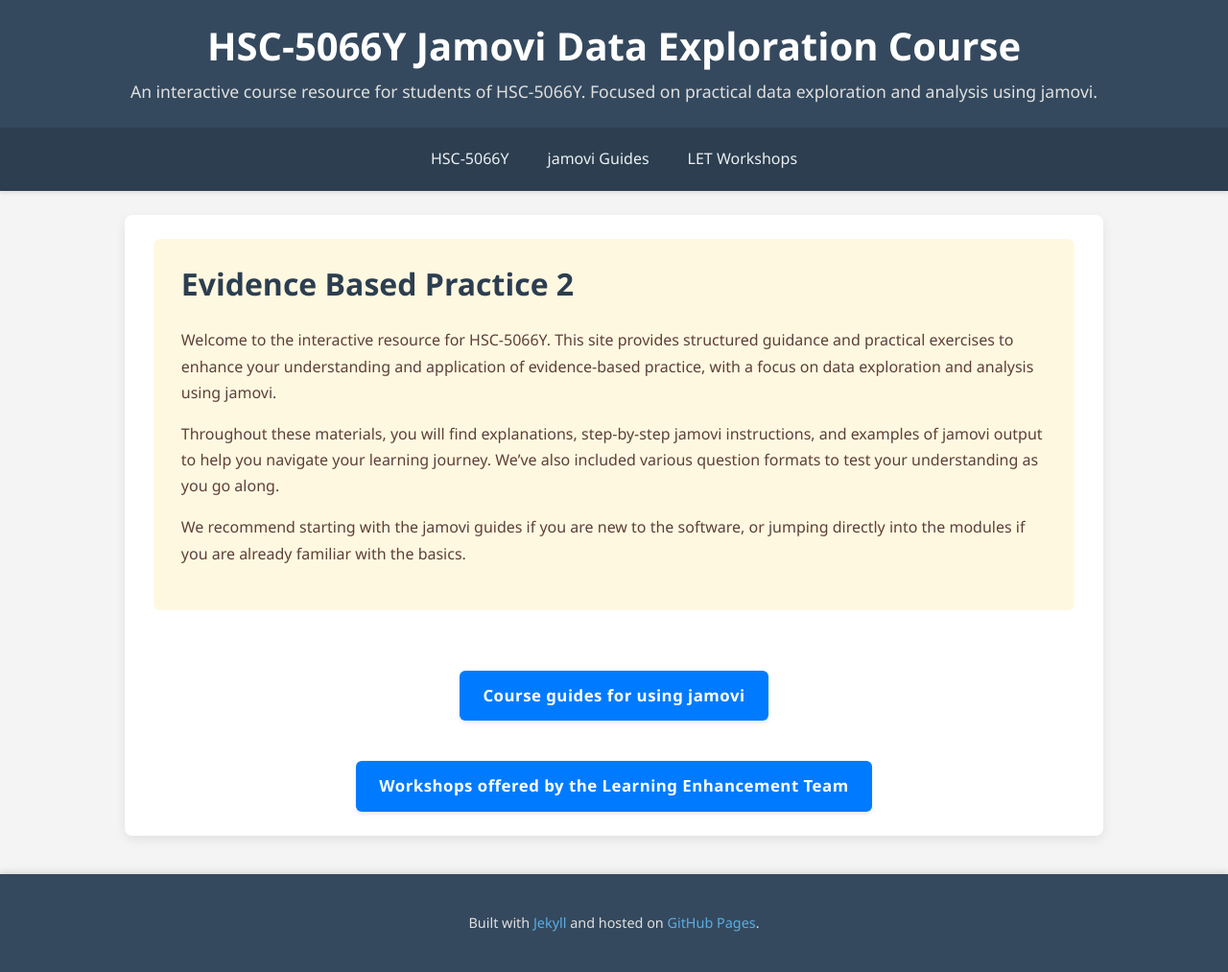
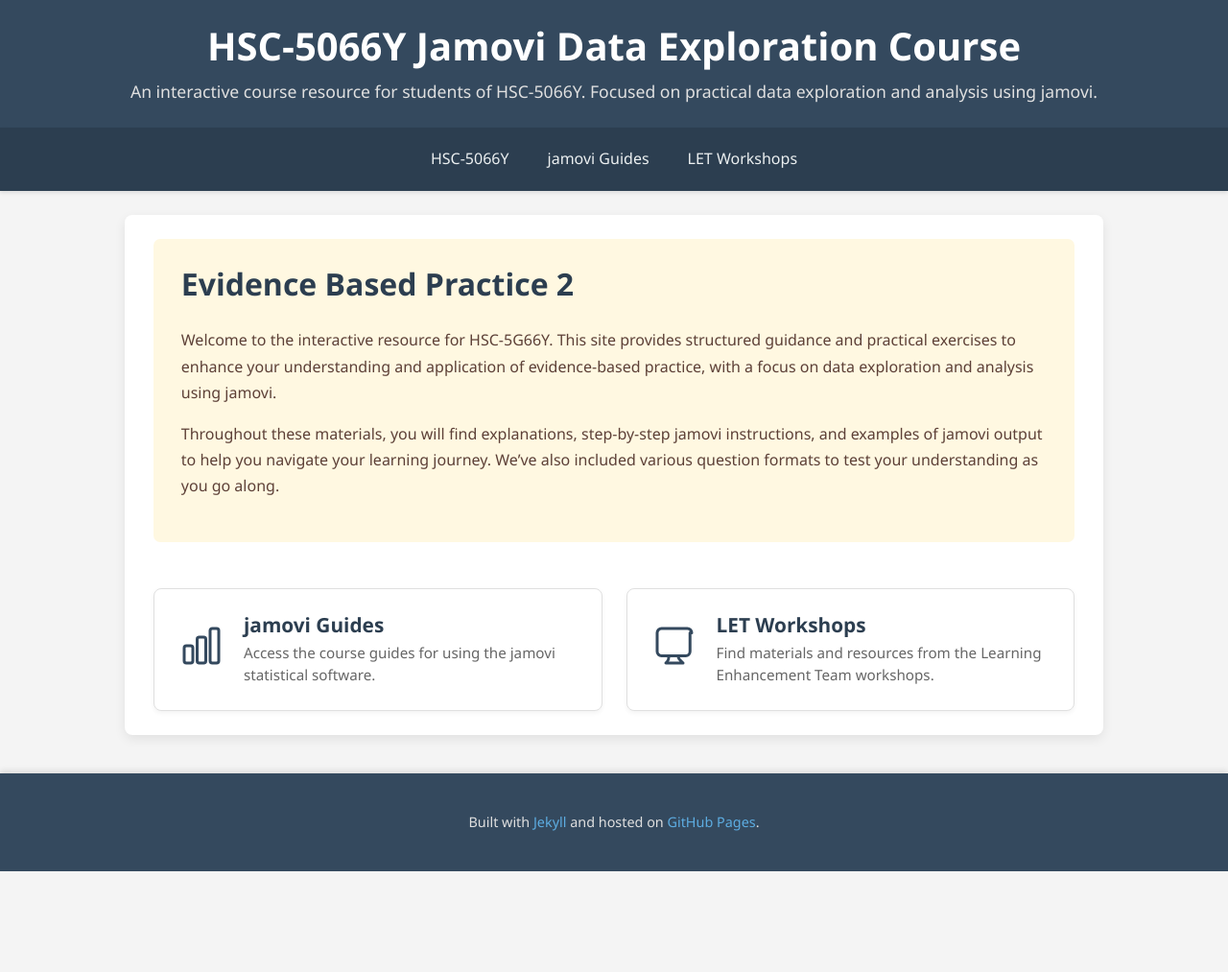
Before and after one commit to probe973/hsc-5066y, a Jekyll site: the page built from index.md, in a window 1280 px wide. Shown: the whole page at 96% size. Built offline with Jekyll 4.4.1, drawn with Linux system fonts in a browser that asks for light colours; after the commit the page ends 908 px from its top, so only the background shows below that.

Commit message:
Revise course code and enhance navigation elements
Updated course code and added topic cards for jamovi guides and LET workshops.

```diff
--- a/index.md
+++ b/index.md
@@ -6,15 +6,40 @@ title: Home
 <div class="explanation" markdown="1">
 # Evidence Based Practice 2
 
-Welcome to the interactive resource for HSC-5066Y. This site provides structured guidance and practical exercises to enhance your understanding and application of evidence-based practice, with a focus on data exploration and analysis using jamovi.
+Welcome to the interactive resource for HSC-5G66Y. This site provides structured guidance and practical exercises to enhance your understanding and application of evidence-based practice, with a focus on data exploration and analysis using jamovi.
 
 Throughout these materials, you will find explanations, step-by-step jamovi instructions, and examples of jamovi output to help you navigate your learning journey. We've also included various question formats to test your understanding as you go along.
 
-We recommend starting with the jamovi guides if you are new to the software, or jumping directly into the modules if you are already familiar with the basics.
 </div>
 
-<div style="text-align: center; margin-top: 3em;">
-    <a href="{{ "/jamovi/" | relative_url }}" class="btn btn-primary">Course guides for using jamovi</a>
-<br><br>
-<a href="{{ "/let/" | relative_url }}" class="btn btn-primary">Workshops offered by the Learning Enhancement Team</a>
+<!-- Topic Cards (replacing the old buttons) -->
+<div class="card-menu">
+    <a href="{{ "/jamovi/" | relative_url }}" class="card">
+        <div class="card-content">
+            <!-- SVG Icon for jamovi Guides -->
+            <div class="card-icon">
+                <svg xmlns="http://www.w3.org/2000/svg" fill="none" viewBox="0 0 24 24" stroke-width="1.5" stroke="currentColor">
+                    <path stroke-linecap="round" stroke-linejoin="round" d="M3 13.125C3 12.504 3.504 12 4.125 12h2.25c.621 0 1.125.504 1.125 1.125v6.75C7.5 20.496 6.996 21 6.375 21h-2.25A1.125 1.125 0 0 1 3 19.875v-6.75ZM9.75 8.625c0-.621.504-1.125 1.125-1.125h2.25c.621 0 1.125.504 1.125 1.125v11.25c0 .621-.504 1.125-1.125 1.125h-2.25a1.125 1.125 0 0 1-1.125-1.125V8.625ZM16.5 4.125c0-.621.504-1.125 1.125-1.125h2.25C20.496 3 21 3.504 21 4.125v15.75c0 .621-.504 1.125-1.125 1.125h-2.25a1.125 1.125 0 0 1-1.125-1.125V4.125Z" />
+                </svg>
+            </div>
+            <div class="card-text">
+                <h3>jamovi Guides</h3>
+                <p>Access the course guides for using the jamovi statistical software.</p>
+            </div>
+        </div>
+    </a>
+    <a href="{{ "/let/" | relative_url }}" class="card">
+        <div class="card-content">
+            <!-- SVG Icon for LET Workshops -->
+            <div class="card-icon">
+                <svg xmlns="http://www.w3.org/2000/svg" fill="none" viewBox="0 0 24 24" stroke-width="1.5" stroke="currentColor">
+                    <path stroke-linecap="round" stroke-linejoin="round" d="M9 17.25v1.007a3 3 0 0 1-.879 2.122L7.5 21h9l-1.621-1.621A3 3 0 0 1 14.121 18.257V17.25m6-12V15a2.25 2.25 0 0 1-2.25 2.25H5.25A2.25 2.25 0 0 1 3 15V5.25A2.25 2.25 0 0 1 5.25 3h13.5A2.25 2.25 0 0 1 21 5.25Z" />
+                </svg>
+            </div>
+            <div class="card-text">
+                <h3>LET Workshops</h3>
+                <p>Find materials and resources from the Learning Enhancement Team workshops.</p>
+            </div>
+        </div>
+    </a>
 </div>
```
